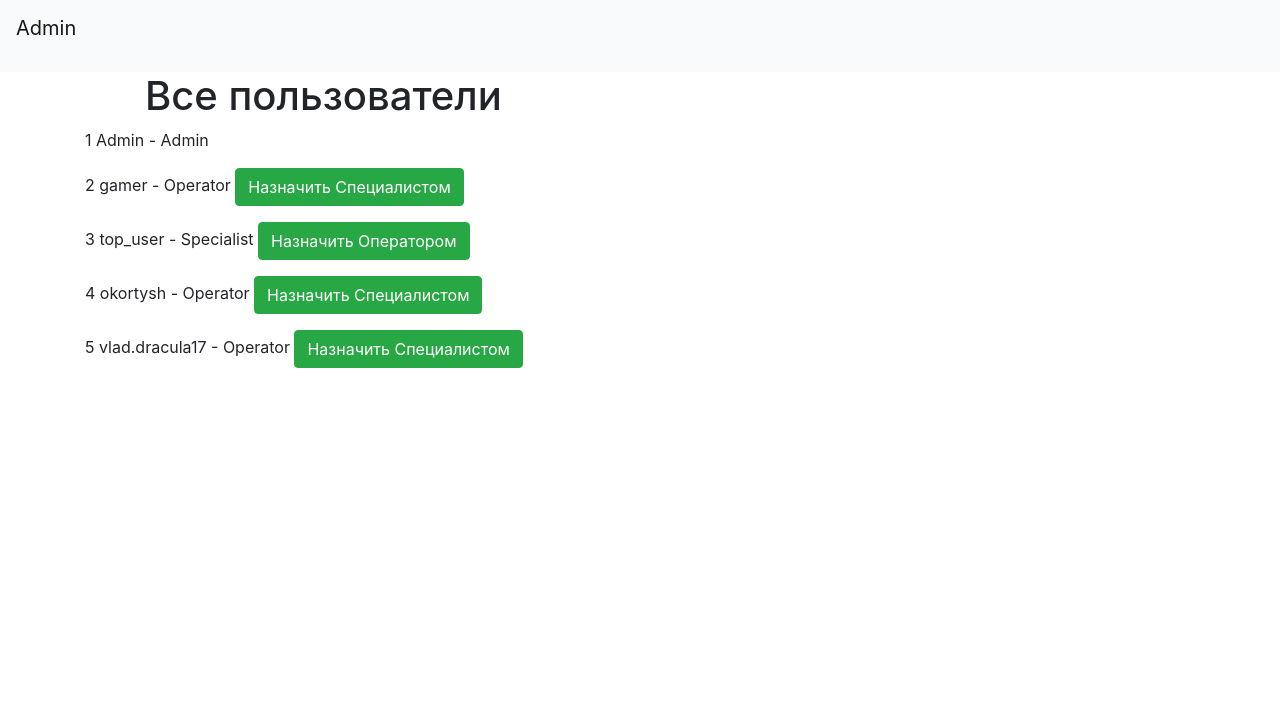
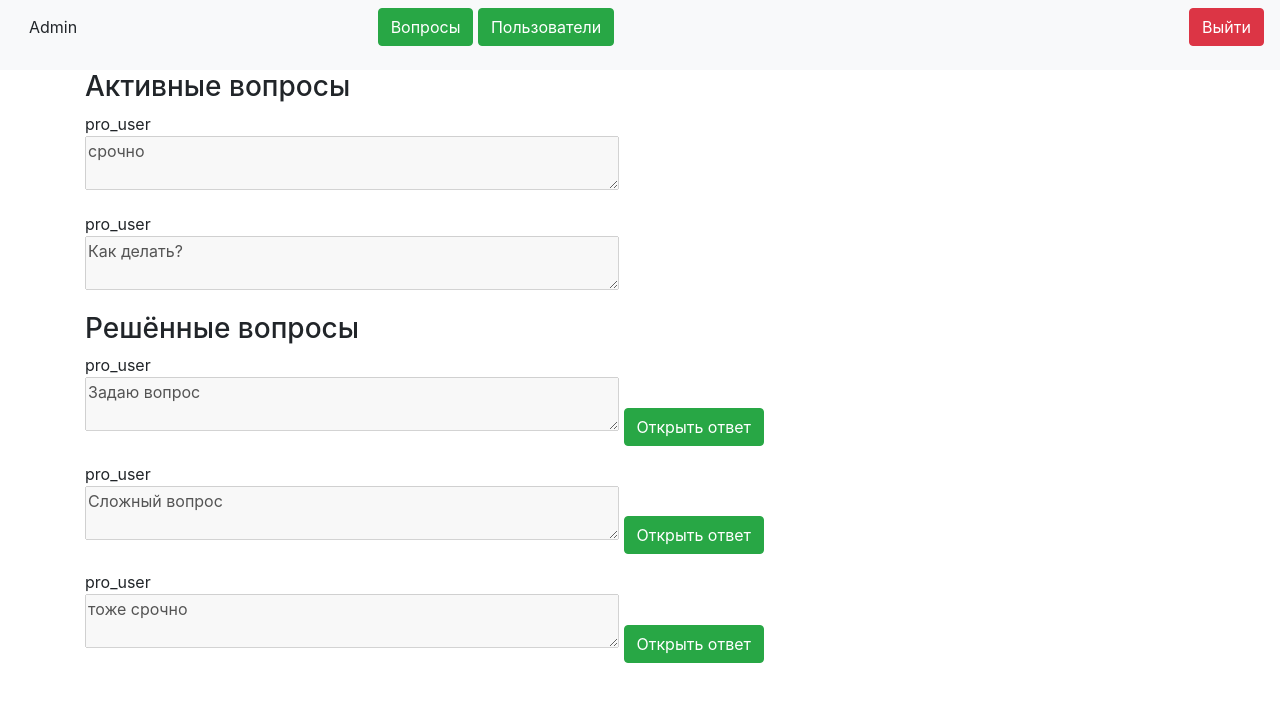
Before and after one commit to Dingovina/SchoolProject, a Flask app: page /index in a window 1280 px wide. Shown: the top 702 px of the page. Run offline with Flask 2, Linux system fonts and the light colour scheme; a user stored in the database is signed in; data comes from the database, SQL or seed files in the repository; some libraries are stand-ins or nearby versions.

Commit message:
добавлена возможность выбирать срочность вопроса. добавлена сортировка вопросов по срочности. добавлено разделение вопросов у оператора на свои и чужие. добавлен экран вопросов у админа добавлена кнопка выхода (logout) справа

```diff
--- a/data/questions.py
+++ b/data/questions.py
@@ -12,12 +12,13 @@ class Question(SqlAlchemyBase):
     user_id = sqlalchemy.Column(sqlalchemy.Integer,
                                 sqlalchemy.ForeignKey("users.id"))
     author_username = sqlalchemy.Column(sqlalchemy.String, nullable=True)
-    shorted_text = sqlalchemy.Column(sqlalchemy.String, nullable=True)
     text = sqlalchemy.Column(sqlalchemy.String, nullable=True)
     answer_author = sqlalchemy.Column(sqlalchemy.Integer)
     answer = sqlalchemy.Column(sqlalchemy.String, default="")
     personal = sqlalchemy.Column(sqlalchemy.Boolean, default=False)
     answered = sqlalchemy.Column(sqlalchemy.Boolean, default=False)
+    required_spec = sqlalchemy.Column(sqlalchemy.String, nullable=True)
+    priority = sqlalchemy.Column(sqlalchemy.String, default='green')
 
 
     user = orm.relation('User')
--- a/main.py
+++ b/main.py
@@ -5,7 +5,7 @@ from data.questions import Question
 import datetime
 from flask import Flask, redirect, render_template
 from flask_wtf import FlaskForm
-from wtforms import StringField, PasswordField, SubmitField, BooleanField, TextAreaField
+from wtforms import StringField, PasswordField, SubmitField, BooleanField, TextAreaField, RadioField
 from wtforms.validators import DataRequired
 
 
@@ -27,6 +27,7 @@ class LoginForm(FlaskForm):
 class QuestionForm(FlaskForm):
     text = StringField('Вопрос', validators=[DataRequired()])
     personal = BooleanField('Личное')
+    priority = RadioField('Выберите срочность', choices=[('green', 'Не срочно'), ('yellow', 'Cрочно'), ('red', 'Oчень срочно')])
     submit = SubmitField('Задать вопрос')
 
 
@@ -97,7 +98,7 @@ def login():
         user = db_sess.query(User).filter(User.email == form.email.data).first()
         if user and user.check_password(form.password.data):
             login_user(user, remember=form.remember_me.data)
-            return redirect("/index")
+            return redirect("/profile")
         return render_template('login.html',
                                message="Неправильный логин или пароль",
                                form=form)
@@ -124,10 +125,11 @@ def new_question():
         question.user_id = current_user.id
         question.author_username = current_user.username
         question.personal = form.personal.data
+        question.priority = form.priority.data
         print(question.personal)
         db_sess.add(question)
         db_sess.commit()
-        return redirect("/index")
+        return redirect("/profile")
     return render_template('new_question.html', title='Задать вопрос', form=form)
 
 
@@ -140,7 +142,7 @@ def make_spec(id):
         user = db_sess.query(User).filter(User.id == id).first()
         user.role = 'Specialist'
         db_sess.commit()
-        return redirect('/index')
+        return redirect('/users')
     else:
         return "Недостаточно прав."
 
@@ -154,7 +156,7 @@ def make_oper(id):
         user = db_sess.query(User).filter(User.id == id).first()
         user.role = 'Operator'
         db_sess.commit()
-        return redirect('/index')
+        return redirect('/users')
     else:
         return "Недостаточно прав."
 
@@ -176,7 +178,7 @@ def delete_quest(id):
     question = db_sess.query(Question).filter(Question.id == id).first()
     db_sess.delete(question)
     db_sess.commit()
-    return redirect('/index')
+    return redirect('/profile')
 
 
 @login_required
@@ -201,5 +203,29 @@ def add_answer(id):
         return redirect('/index')
 
 
+@login_required
+@app.route('/users')
+def users():
+    if current_user.role == 'Admin':
+        db_session.global_init("db/blogs.db")
+        db_sess = db_session.create_session()
+        all_users = db_sess.query(User).all()
+        return render_template('users.html', all_users=all_users)
+    else:
+        return redirect('/index')
+
+
+@login_required
+@app.route('/profile')
+def profile():
+    if current_user.role == 'Operator':
+        db_session.global_init("db/blogs.db")
+        db_sess = db_session.create_session()
+        all_quests = db_sess.query(Question).all()
+        return render_template('profile.html', quests=all_quests)
+    else:
+        return redirect('/index')
+
+
 if __name__ == '__main__':
     app.run(port=8080, host='127.0.0.1')
--- a/static/css/style.css
+++ /dev/null
@@ -1,24 +0,0 @@
-#dd {
-    margin-left: 50px;
-}
-#form1{
-    margin-left: 60px;
-    margin-right: 965px;
-}
-h1{
-    margin-left: 60px;
-}
-h4{
-    color: #CCCCCC;
-    margin-left: 15px;
-    margin-left: 30px;
-}
-form.login_form {
-    margin-left: auto;
-    margin-right: auto;
-    max-width: 450px;
-    background-color: #ffad80;
-    border: 1px solid gray;
-    border-radius: 5px;
-    padding: 10px;
-}
--- a/templates/base.html
+++ b/templates/base.html
@@ -15,7 +15,19 @@
     <nav class="navbar navbar-light bg-light">
         {% if current_user.is_authenticated %}
         <p>
-            <a class="navbar-brand" href="/logout">{{ current_user.username }}</a>
+            <a class="btn" href="/profile">{{ current_user.username }}</a>
+            <p>
+                {% if current_user.role == "Admin" %}
+                        <a class="btn btn-success" href="/index">Вопросы</a>
+                        <a class="btn btn-success" href="/users">Пользователи</a>
+                {% elif current_user.role == "Operator" %}
+                        <a class="btn btn-success" href="/question">Задать вопрос</a>
+                        <a class="btn btn-success" href="/index">Вопросы других пользователей</a>
+                {% endif %}
+            </p>
+        </p>
+        <p>
+            <a class="btn btn-danger" href="/logout">Выйти</a>
         </p>
         {% else %}
             <p>
--- a/templates/index.html
+++ b/templates/index.html
@@ -3,27 +3,13 @@
 {% block content %}
     {% if current_user.is_authenticated %}
         {% if current_user.role == "Operator" %}
-                <a class="btn btn-success" href="/question">Задать вопрос</a>
                 <h1>Активные вопросы</h1>
                 {% for question in quests %}
                     {% if not question.answered %}
-                        {% if question.personal %}
-                            {% if question.user_id == current_user.id %}
+                        {% if not question.personal and question.user_id != current_user.id %}
                             <p>
                                 {{ question.author_username }}<br>
                                 <textarea rows="2" cols="50" disabled>{{question.text}}</textarea>
-                                {% if question.user_id == current_user.id %}
-                                    <a class="btn btn-success" href="/delete/{{ question.id }}">Удалить вопрос</a>
-                                {% endif %}
-                            </p>
-                            {% endif %}
-                            {% else %}
-                            <p>
-                                {{ question.author_username }}<br>
-                                <textarea rows="2" cols="50" disabled>{{question.text}}</textarea>
-                                {% if question.user_id == current_user.id %}
-                                    <a class="btn btn-success" href="/delete/{{ question.id }}">Удалить вопрос</a>
-                                {% endif %}
                             </p>
                         {% endif %}
                     {% endif %}
@@ -31,56 +17,98 @@
                 <h1>Решённые вопросы</h1>
                 {% for question in quests %}
                     {% if question.answered %}
-                        {% if question.personal %}
-                            {% if question.user_id == current_user.id %}
+                        {% if not question.personal and question.user_id != current_user.id %}
                             <p>
                                 {{ question.author_username }}<br>
                                 <textarea rows="2" cols="50" disabled>{{question.text}}</textarea>
-                                <a class="btn btn-success" href="/open/{{ question.id }}">Открыть ответ</a>
-                                {% if question.user_id == current_user.id %}
-                                {% endif %}
-                            </p>
-                            {% endif %}
-                            {% else %}
-                            <p>
-                                {{ question.author_username }}<br>
-                                <textarea rows="2" cols="50" disabled>{{question.text}}</textarea>
-                                <a class="btn btn-success" href="/open/{{ question.id }}">Открыть ответ</a>
-                                {% if question.user_id == current_user.id %}
-                                {% endif %}
+                                <a class="btn btn-success" href="/open/{{ question.id }}">Посмотреть ответ</a>
                             </p>
                         {% endif %}
                     {% endif %}
                 {% endfor %}
             {% elif current_user.role == "Admin" %}
-                <h1>Все пользователи</h1>
-                {% for user in all_users %}
-                    <p>
-                        {{ user.id }} {{ user.username }} - {{ user.role }}
-                        {% if user.role == "Operator" %}
-                            <a class="btn btn-success" href="/specialist/{{ user.id }}">Назначить Специалистом</a>
-                            {% elif user.role == "Specialist" %}
-                            <a class="btn btn-success" href="/operator/{{ user.id }}">Назначить Оператором</a>
-                        {% endif %}
-                    </p>
-                {% endfor %}
-            {% elif current_user.role == "Specialist" %}
                 <h3>Активные вопросы</h3>
                 {% for question in quests %}
+                    {% if question.priority == "red" %}
                         {% if question.answered == False %}
                             <p>
                                 {{ question.author_username }}<br>
-                                {{ question.shorted_text }}<br>
-                                <a class="btn btn-success" href="/add_answer/{{ question.id }}">Добавить ответ</a>
+                                <textarea rows="2" cols="50" disabled>{{question.text}}</textarea>
                             </p>
                         {% endif %}
+                    {% endif %}
+                {% endfor %}
+                {% for question in quests %}
+                    {% if question.priority == "yellow" %}
+                        {% if question.answered == False %}
+                            <p>
+                                {{ question.author_username }}<br>
+                                <textarea rows="2" cols="50" disabled>{{question.text}}</textarea>
+                            </p>
+                        {% endif %}
+                    {% endif %}
+                {% endfor %}
+                {% for question in quests %}
+                    {% if question.priority == "green" %}
+                        {% if question.answered == False %}
+                            <p>
+                                {{ question.author_username }}<br>
+                                <textarea rows="2" cols="50" disabled>{{question.text}}</textarea>
+                            </p>
+                        {% endif %}
+                    {% endif %}
                 {% endfor %}
                 <h3>Решённые вопросы</h3>
                 {% for question in quests %}
                         {% if question.answered == True %}
                             <p>
                                 {{ question.author_username }}<br>
-                                {{ question.shorted_text }}
+                                <textarea rows="2" cols="50" disabled>{{question.text}}</textarea>
+                                <a class="btn btn-success" href="/open/{{ question.id }}">Открыть ответ</a>
+                            </p>
+                        {% endif %}
+                {% endfor %}
+            {% elif current_user.role == "Specialist" %}
+                <h3>Активные вопросы</h3>
+                {% for question in quests %}
+                    {% if question.priority == "red" %}
+                        {% if question.answered == False %}
+                            <p>
+                                {{ question.author_username }}<br>
+                                <textarea rows="2" cols="50" disabled>{{question.text}}</textarea><br>
+                                <a class="btn btn-success" href="/add_answer/{{ question.id }}">Добавить ответ</a>
+                            </p>
+                        {% endif %}
+                    {% endif %}
+                {% endfor %}
+                {% for question in quests %}
+                    {% if question.priority == "yellow" %}
+                        {% if question.answered == False %}
+                            <p>
+                                {{ question.author_username }}<br>
+                                <textarea rows="2" cols="50" disabled>{{question.text}}</textarea><br>
+                                <a class="btn btn-success" href="/add_answer/{{ question.id }}">Добавить ответ</a>
+                            </p>
+                        {% endif %}
+                    {% endif %}
+                {% endfor %}
+                {% for question in quests %}
+                    {% if question.priority == "green" %}
+                        {% if question.answered == False %}
+                            <p>
+                                {{ question.author_username }}<br>
+                                <textarea rows="2" cols="50" disabled>{{question.text}}</textarea><br>
+                                <a class="btn btn-success" href="/add_answer/{{ question.id }}">Добавить ответ</a>
+                            </p>
+                        {% endif %}
+                    {% endif %}
+                {% endfor %}
+                <h3>Решённые вопросы</h3>
+                {% for question in quests %}
+                        {% if question.answered == True %}
+                            <p>
+                                {{ question.author_username }}<br>
+                                <textarea rows="2" cols="50" disabled >{{question.text}}</textarea><br>
                                 <a class="btn btn-success" href="/open/{{ question.id }}">Открыть ответ</a>
                             </p>
                         {% endif %}
```
Also changed, not shown: templates/new_question.html (+9 -0 lines), templates/profile.html (added, +27 -0 lines), templates/users.html (added, +14 -0 lines), db/blogs.db.
